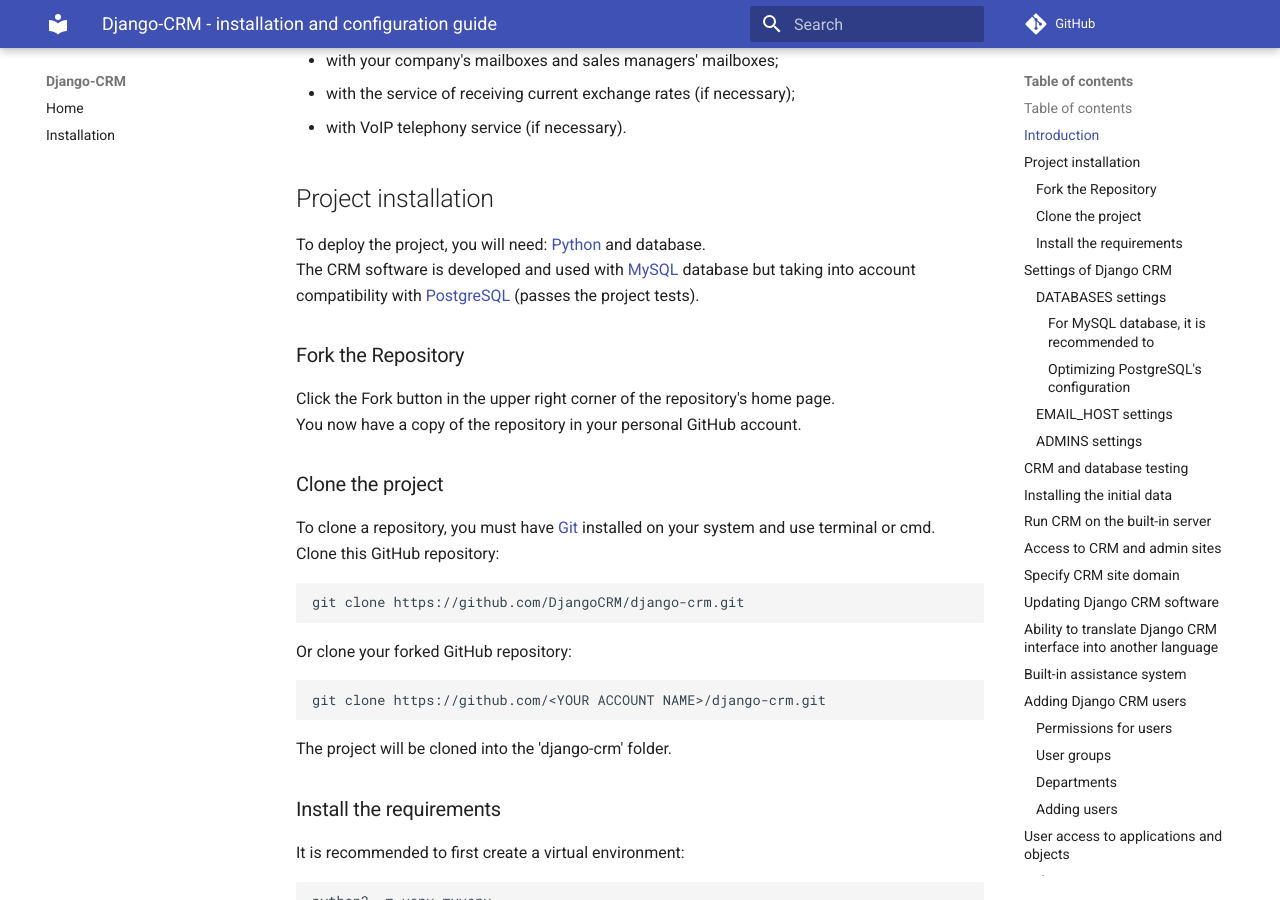
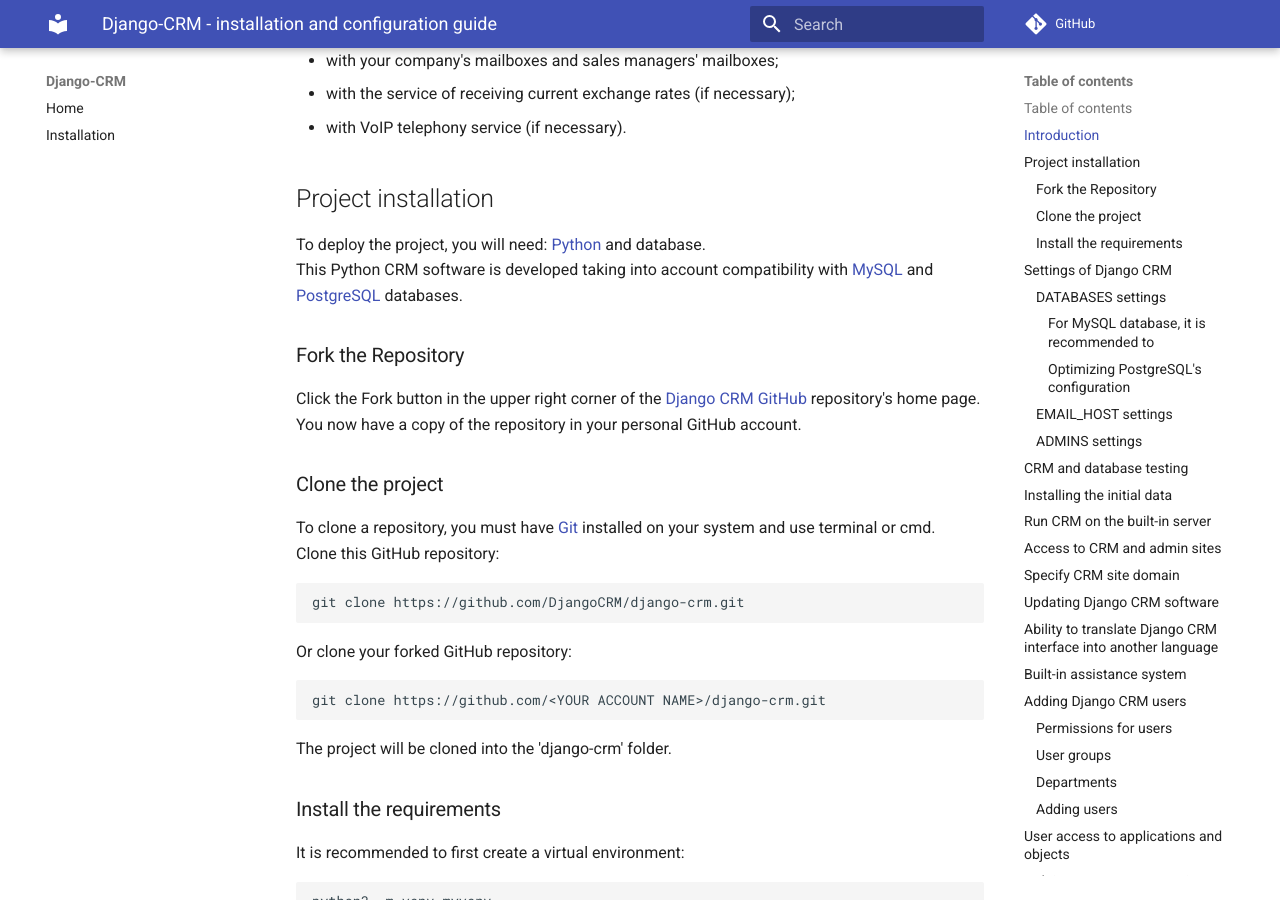
Before and after one commit to tylerbuildss/Django-CRM, an MkDocs documentation site: the page built from docs/installation_and_configuration_guide.md, in a window 1280 px wide and 900 px high, scrolled down 2437 px. Built offline with MkDocs 1.6.1 and Material for MkDocs 9.7.7, drawn with Linux system fonts in a browser that asks for light colours; comment, search, counter and statistics services are not loaded; some of the changed text lies outside the part shown.

Commit message:
Update installation_and_configuration_guide.md

```diff
--- a/docs/installation_and_configuration_guide.md
+++ b/docs/installation_and_configuration_guide.md
@@ -114,13 +114,11 @@ To use all the features of these applications, you need to set up CRM integratio
 ## Project installation
 
 To deploy the project, you will need: [Python](https://www.python.org/) and database.
-The CRM software is developed and used with [MySQL](https://www.mysql.com/) database
-but taking into account compatibility with [PostgreSQL](https://www.postgresql.org)
-(passes the project tests).
+This Python CRM software is developed taking into account compatibility with [MySQL](https://www.mysql.com/) and [PostgreSQL](https://www.postgresql.org) databases.
 
 ### Fork the Repository
 
-Click the Fork button in the upper right corner of the repository's home page.
+Click the Fork button in the upper right corner of the [Django CRM GitHub](https://github.com/DjangoCRM/django-crm/) repository's home page.
 You now have a copy of the repository in your personal GitHub account.
 
 ### Clone the project
@@ -627,7 +625,7 @@ To do this, you need to create a backend file, put it in the directory
 `crm/backends`
 You can use already existing backends as a basis.
 Then in the settings file, specify the name of the backend class in the setting
-LOAD_RATE_BACKEND
+`LOAD_RATE_BACKEND`
 
 ## Newsletter
 
```
Also changed, not shown: other parts of docs/installation_and_configuration_guide.md (+1 -1 lines).
